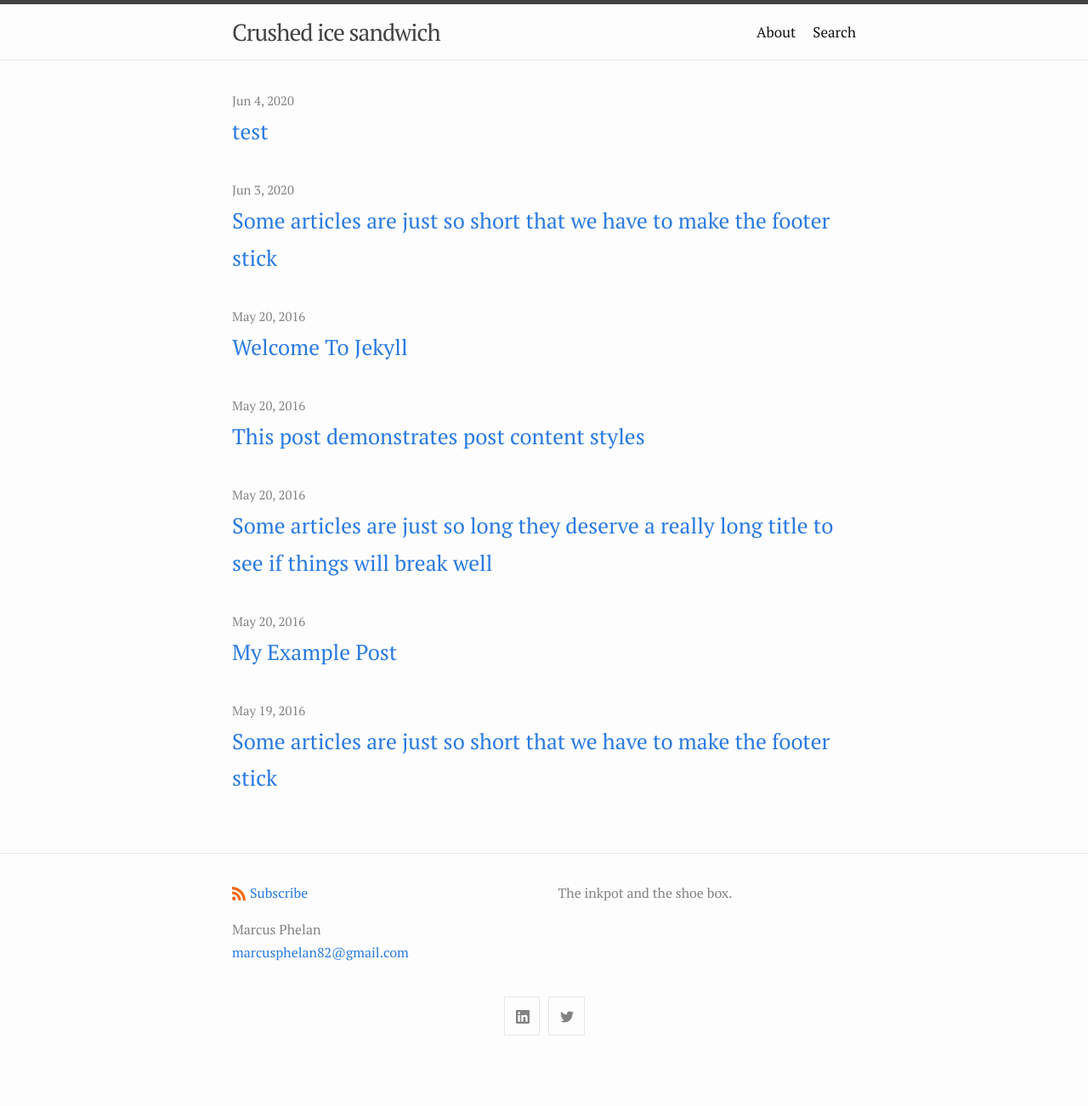
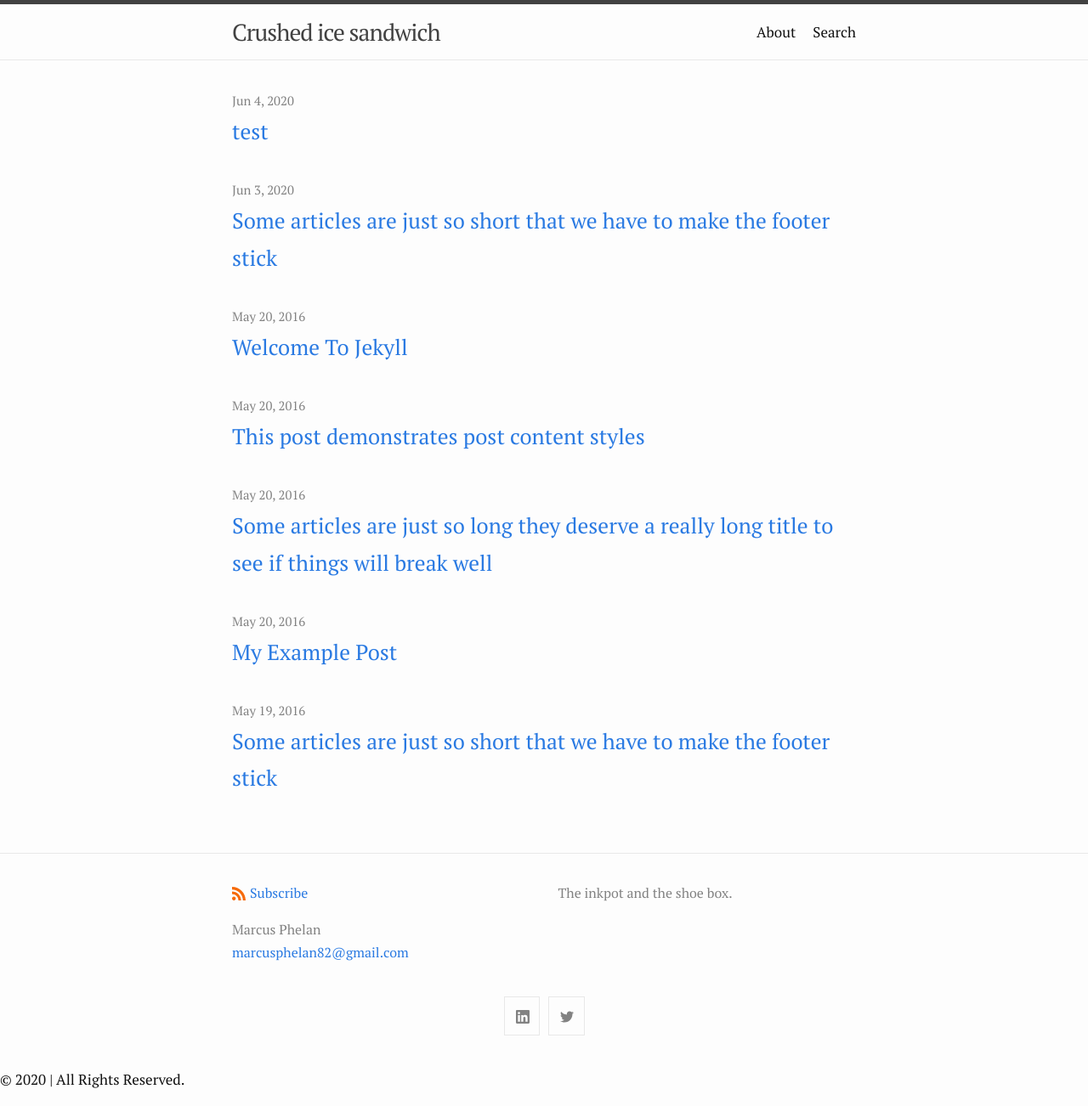
Before and after one commit to marcusphelan/marcusphelan.github.io, a Jekyll site: the page built from index.md, in a window 1280 px wide. Shown: the whole page at 85% size. Built offline with Jekyll 4.4.1, drawn with Linux system fonts in a browser that asks for light colours; before the commit the page ends 1257 px from its top, so only the background shows below that.

Commit message:
Update default.html

```diff
--- a/_layouts/default.html
+++ b/_layouts/default.html
@@ -14,7 +14,7 @@
     </main>
 
     {%- include footer.html -%}
-
+<p>&copy; {{ site.name }} {{ site.time | date: '%Y' }} | All Rights Reserved. </p>
   </body>
 
 </html>
```
